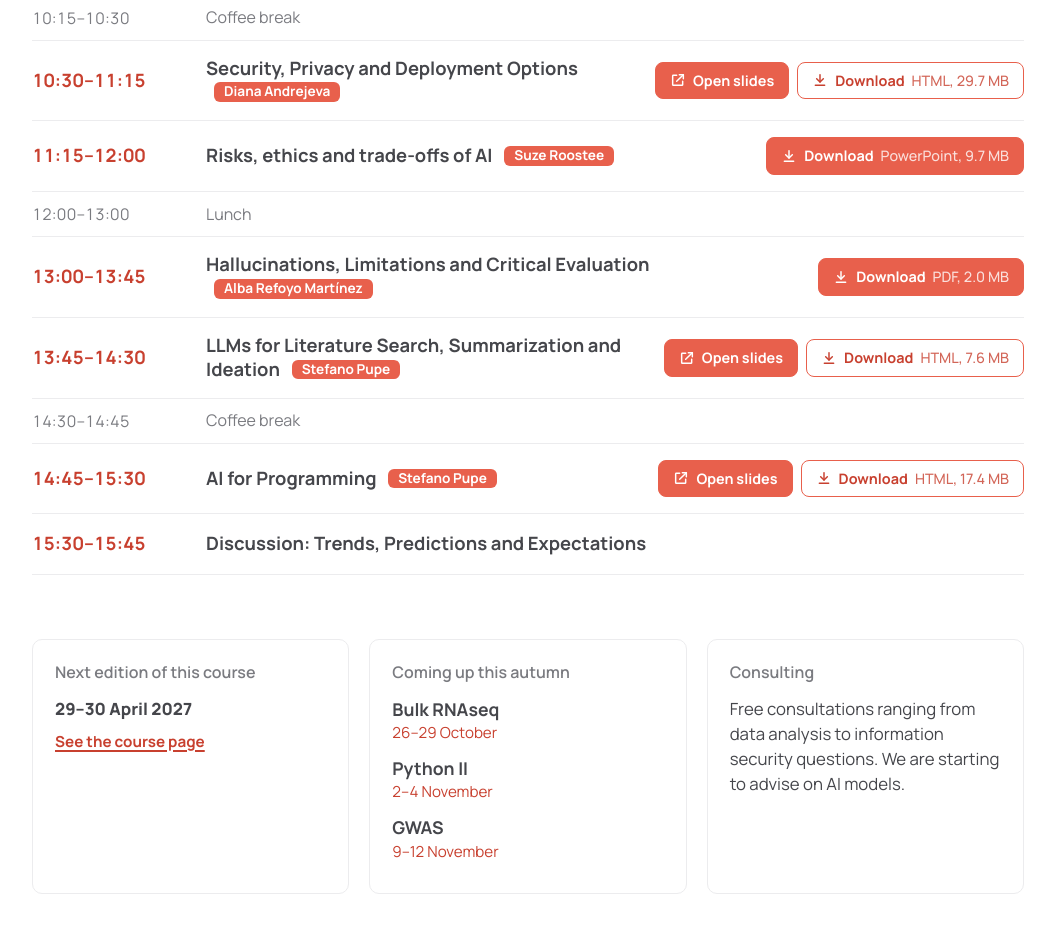
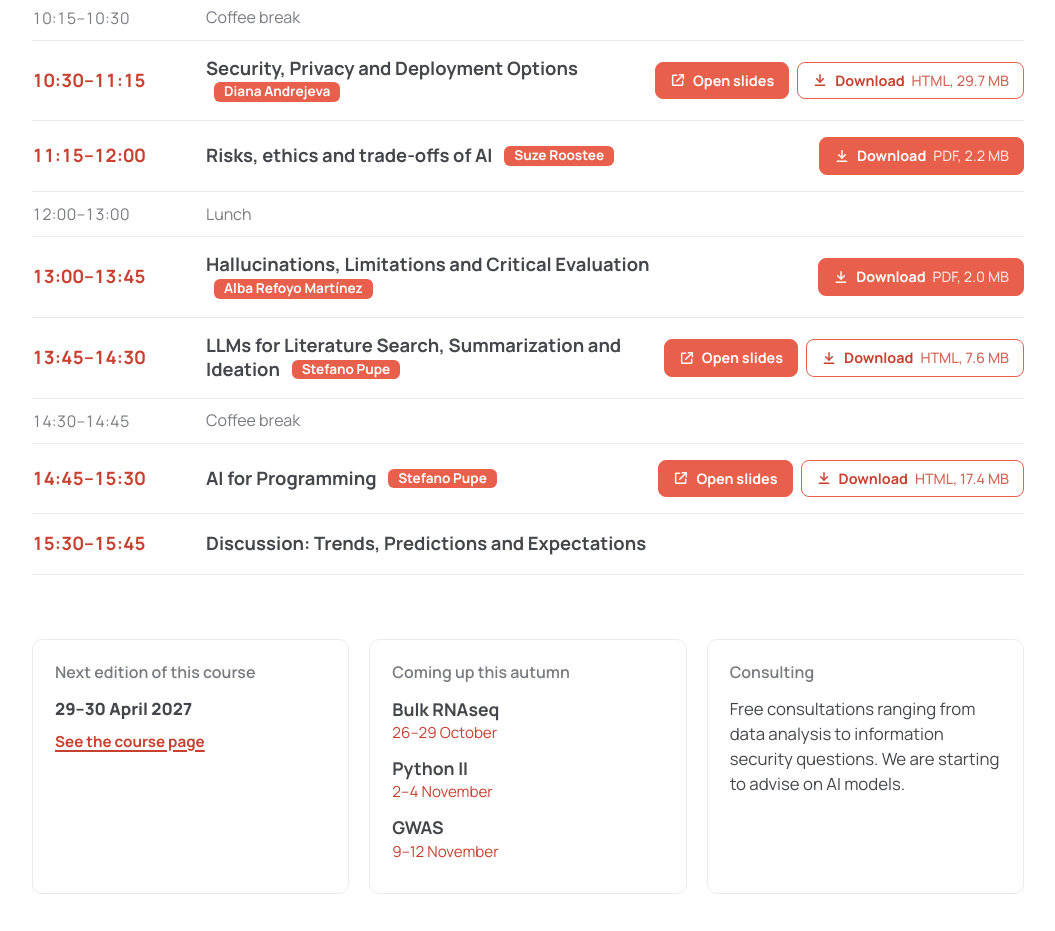
Before and after one commit to Center-for-Health-Data-Science/practical-ai, a plain HTML site: page index.html in a window 1280 px wide. Shown: the part 780-1711 px from the top of the page, without its empty margins (112-1167 px from the left). Drawn offline with Linux system fonts and the light colour scheme.

Commit message:
Replace risks and ethics PowerPoint with PDF

```diff
--- a/index.html
+++ b/index.html
@@ -210,9 +210,9 @@
         <time>11:15–12:00</time>
         <span class="title">Risks, ethics and trade-offs of AI <span class="speaker">Suze Roostee</span></span>
         <span class="actions">
-          <a class="btn primary" href="slides/risks-ethics-tradeoffs.pptx" download>
+          <a class="btn primary" href="slides/risks_SJR.pdf" download>
             <svg viewBox="0 0 24 24" fill="none" stroke="currentColor" stroke-width="2.2" stroke-linecap="round" stroke-linejoin="round" aria-hidden="true"><path d="M12 4v11"/><path d="m7 10 5 5 5-5"/><path d="M5 20h14"/></svg>
-            Download <span class="size">PowerPoint, 9.7 MB</span></a>
+            Download <span class="size">PDF, 2.2 MB</span></a>
         </span>
       </li>
 
```
Also changed, not shown: 1 other file.
